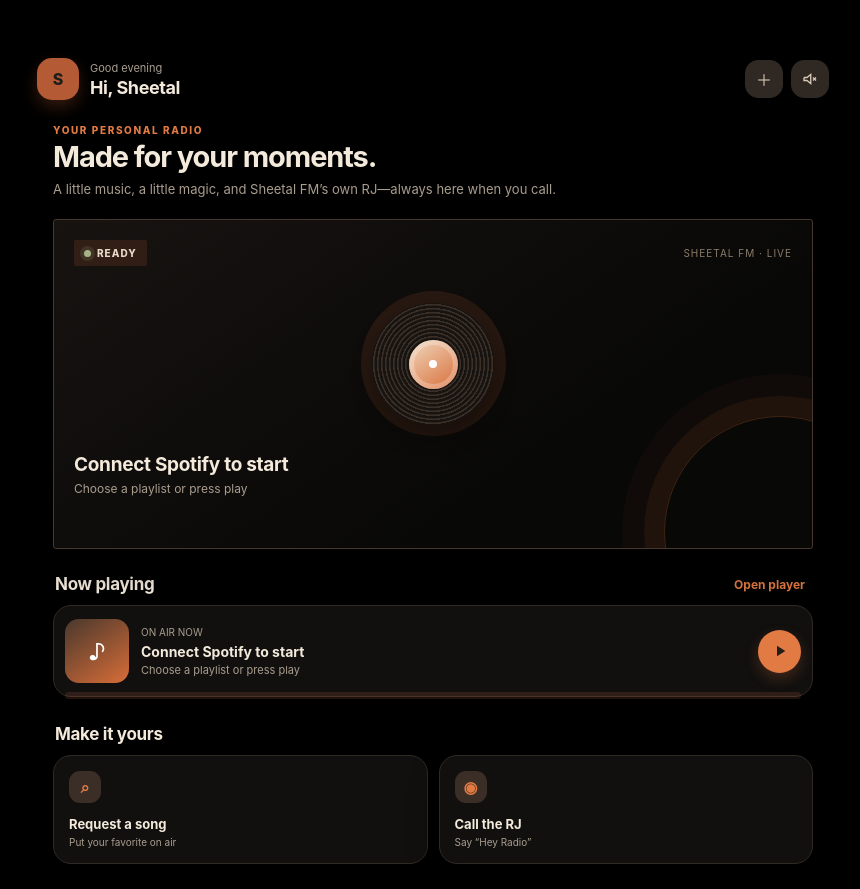
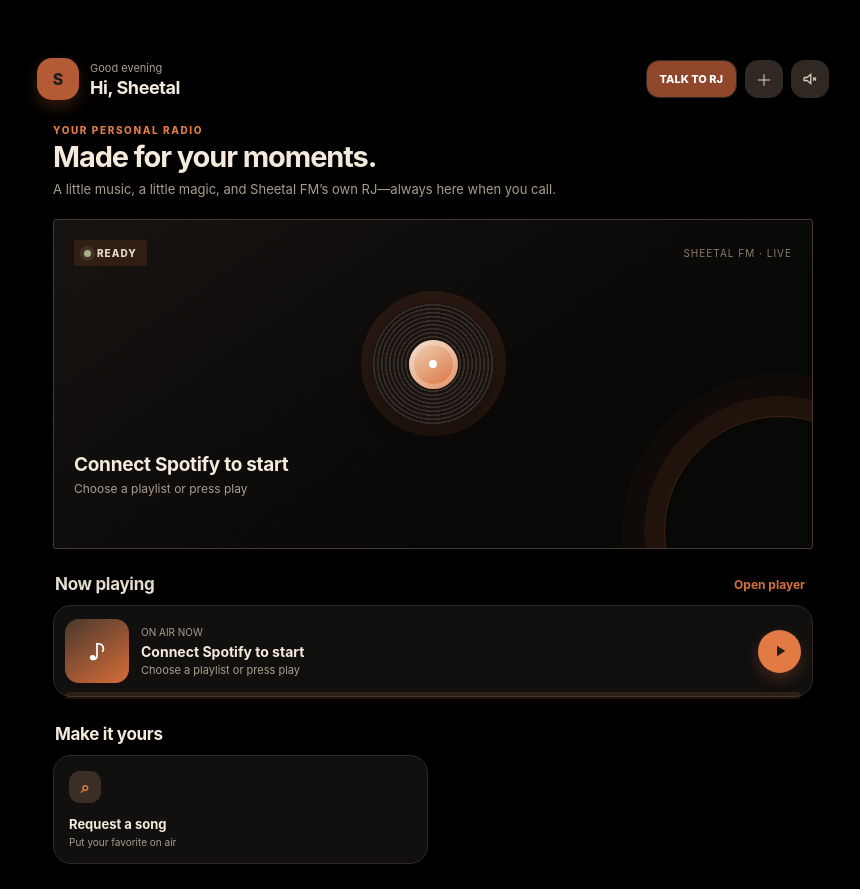
Before and after one commit to vishalgojha/rjsheetal, a plain HTML site: page static/index.html in a window 1280 px wide. Shown: the top 889 px of the page, without its empty margins (207-1067 px from the left). Drawn offline with Linux system fonts and the light colour scheme; no server answers.

Commit message:
Make RJ entry point compact

```diff
--- a/static/index.html
+++ b/static/index.html
@@ -36,9 +36,9 @@
 .search button{flex:none;padding:9px 11px;border:0;border-radius:3px;color:#f4eadc;background:#8f462b;font-size:10px;font-weight:800;letter-spacing:.6px}
 .result button{color:#211d19;background:#e17a43}.progress-line{background:#51463b}.progress-line i{background:#e17a43}
 .tip{color:#c5b4a1;background:#171311}.rj-card{border-color:#47372e;background:#11100f}.rj-card .sub{color:var(--muted)}.rj-state{background:#080807}.orb{background:#302923}.orb.listening{background:#263022}.orb.listening i{background:#a7b388}.orb.speaking{background:#3b271e}.orb.speaking i{background:#c66a42}.voice-toggle,.wake-toggle{border-color:#47372e;color:#cbbba9;background:#171311}.voice-toggle.on{border-color:#b45b35;color:#f4eadc;background:#8f462b}.transcript{color:#c9b9a7;background:#080807}
-@media (min-width:700px){body{background:#000}.app{max-width:900px;padding:34px 54px;background:#000}.view.active{max-width:760px;margin:0 auto}.live-card{min-height:330px}.now-card{min-height:92px}.quick-grid{grid-template-columns:repeat(2,1fr)}.playlist-panel{max-width:760px;margin:0 auto}.view[data-view="player"] .player{max-width:620px;margin:0 auto}}
+@media (min-width:700px){body{background:#000}.app{max-width:900px;padding:34px 54px;background:#000}.view.active{max-width:760px;margin:0 auto}.live-card{min-height:330px}.now-card{min-height:92px}.quick-grid{grid-template-columns:repeat(2,1fr)}.playlist-panel{max-width:760px;margin:0 auto}.view[data-view="player"] .player{max-width:620px;margin:0 auto}}.top-rj{padding:0 13px;height:38px;border:1px solid var(--line);border-radius:13px;color:#fff;background:#8f462b;font-size:11px;font-weight:800}.view[data-view="rj"]{display:none!important}.quick[data-nav="rj"]{display:none!important}
 </style></head>
-<body><main class="app"><header class="topbar"><div class="hello"><div class="avatar">S</div><div><small>Good evening</small><strong>Hi, Sheetal</strong></div></div><div class="top-actions"><button class="icon-btn" id="installBtn" aria-label="Install Sheetal FM" hidden>＋</button><button class="icon-btn" id="muteBtn" aria-label="Mute or unmute"><svg viewBox="0 0 24 24"><path d="M4 10v4h4l5 4V6l-5 4H4m12 0 4 4m0-4-4 4"/></svg></button></div></header>
+<body><main class="app"><header class="topbar"><div class="hello"><div class="avatar">S</div><div><small>Good evening</small><strong>Hi, Sheetal</strong></div></div><div class="top-actions"><button class="top-rj" id="topRj" type="button">TALK TO RJ</button><button class="icon-btn" id="installBtn" aria-label="Install Sheetal FM" hidden>＋</button><button class="icon-btn" id="muteBtn" aria-label="Mute or unmute"><svg viewBox="0 0 24 24"><path d="M4 10v4h4l5 4V6l-5 4H4m12 0 4 4m0-4-4 4"/></svg></button></div></header>
 <section class="view active" data-view="home"><div class="eyebrow">YOUR PERSONAL RADIO</div><h1>Made for your moments.</h1><p class="sub">A little music, a little magic, and Sheetal FM’s own RJ—always here when you call.</p><article class="live-card"><div class="live-row"><span class="onair"><i></i><span id="airText">OFF AIR</span></span><span class="freq">SHEETAL FM · LIVE</span></div><div class="record-wrap"><div class="record paused" id="recordHome"></div></div><h2 id="homeTitle">Sheetal FM</h2><p class="song" id="homeArtist">Your personal live radio station</p></article><div class="section-head"><h2>Now playing</h2><button data-nav="player">Open player</button></div><div class="now-card"><div class="cover" id="homeCover">♪</div><div class="track"><small>ON AIR NOW</small><strong id="nowTitle">Waiting for the show</strong><span id="nowArtist">Sheetal FM</span></div><button class="mini-play" id="homePlay" aria-label="Play or pause"><svg class="play-icon" viewBox="0 0 24 24"><path d="M8 5v14l11-7z"/></svg><svg class="pause" viewBox="0 0 24 24"><path d="M6 5h4v14H6zM14 5h4v14h-4z"/></svg></button></div><div class="section-head"><h2>Make it yours</h2></div><div class="quick-grid"><button class="quick" data-nav="search"><span>⌕</span><strong>Request a song</strong><small>Put your favorite on air</small></button><button class="quick" data-nav="rj"><span>◉</span><strong>Call the RJ</strong><small>Say “Hey Radio”</small></button></div></section>
 <section class="view" data-view="player"><div class="eyebrow">PERSONAL SPOTIFY RADIO</div><h1>Listen with Sheetal.</h1><p class="sub">Music plays privately in Sheetal’s Spotify account on this device.</p><div class="player"><div class="record-wrap"><div class="record paused" id="recordPlayer"></div></div><h1 id="playerTitle">Connect Spotify</h1><p class="artist" id="playerArtist">Premium account required</p><div class="progress"><div class="progress-line"><i id="progressFill"></i></div><div class="progress-meta"><span id="elapsedLabel">0:00</span><span id="remainingLabel">-0:00</span></div></div><div class="main-controls"><button id="prevTrack" aria-label="Previous">↶</button><button class="round-play" id="playerPlay" aria-label="Play or pause"><svg class="play-icon" viewBox="0 0 24 24"><path d="M8 5v14l11-7z"/></svg><svg class="pause" style="display:none" viewBox="0 0 24 24"><path d="M6 5h4v14H6zM14 5h4v14h-4z"/></svg></button><button id="nextTrack" aria-label="Next">↷</button></div></div><button class="voice-toggle" id="spotifyConnect" type="button">CONNECT SPOTIFY</button><div class="tip" id="spotifyStatus">Sign in with Sheetal’s Spotify Premium account to start personal playback.</div></section>
 <section class="view" data-view="search"><div class="eyebrow">SPOTIFY REQUESTS</div><h1>What should we play?</h1><p class="sub">Search Spotify’s catalog and send any track straight to Sheetal FM’s queue.</p><div class="search"><svg viewBox="0 0 24 24"><circle cx="11" cy="11" r="7"/><path d="m21 21-4.3-4.3"/></svg><input id="query" placeholder="Search any song or artist…" autocomplete="off"><button id="searchButton" type="button">SEARCH</button></div><div class="results" id="results"></div><div class="tip">No playlist is required. Search Spotify, then tap PLAY NEXT on any result.</div></section>
--- a/static/rj-lazy.js
+++ b/static/rj-lazy.js
@@ -1,6 +1,6 @@
 /* The ElevenLabs client is downloaded only after the listener asks for RJ. */
 (function(){
-  const button = document.getElementById('voiceToggle'), wakeButton = document.getElementById('wakeToggle');
+  const button = document.getElementById('voiceToggle'), topButton = document.getElementById('topRj'), wakeButton = document.getElementById('wakeToggle');
   const status = document.getElementById('rjStatus'), orb = document.getElementById('agentOrb'), title = document.getElementById('agentTitle'), detail = document.getElementById('agentDetail');
   let session = null, wake = true, loading = false;
   function state(a,b,c){ title.textContent=a; detail.textContent=b; orb.className='orb '+(c||''); }
@@ -25,6 +25,7 @@
     loading = false;
   }
   button.textContent='TALK TO RJ'; button.addEventListener('click', async () => { if(session){await session.endSession();session=null;} else await start(); });
+  topButton?.addEventListener('click', async () => { if(session){await session.endSession();session=null;} else await start(); });
   document.addEventListener('sheetal:call-rj', () => { if(!session) start(); });
   wakeButton.addEventListener('click', () => { wake=!wake; wakeButton.textContent=wake?'WAKE: HEY RADIO':'DIRECT TALK'; wakeButton.classList.toggle('off',!wake); if(session)status.textContent=wake?'Wake mode · say “Hey Radio”.':'Direct talk mode enabled.'; });
   // RJ webhook requests are written by the server, so refresh the visible
```
